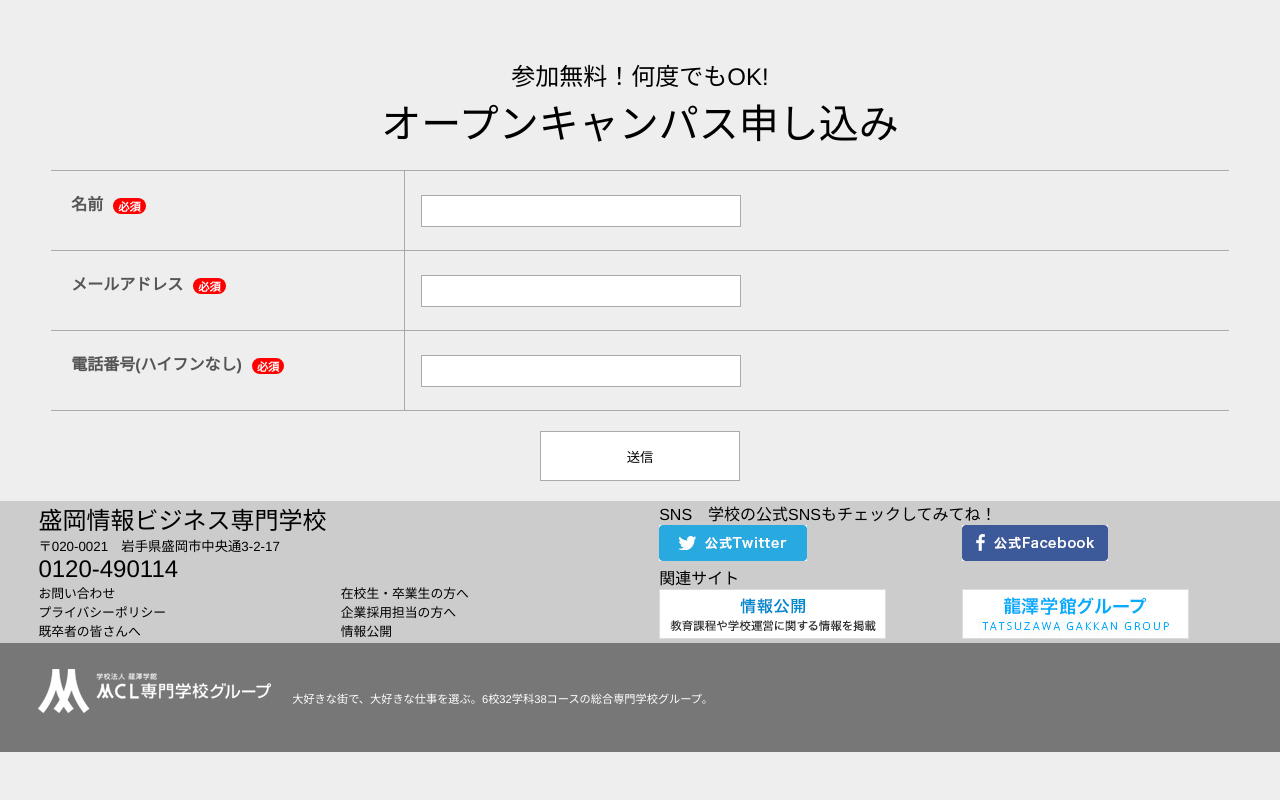
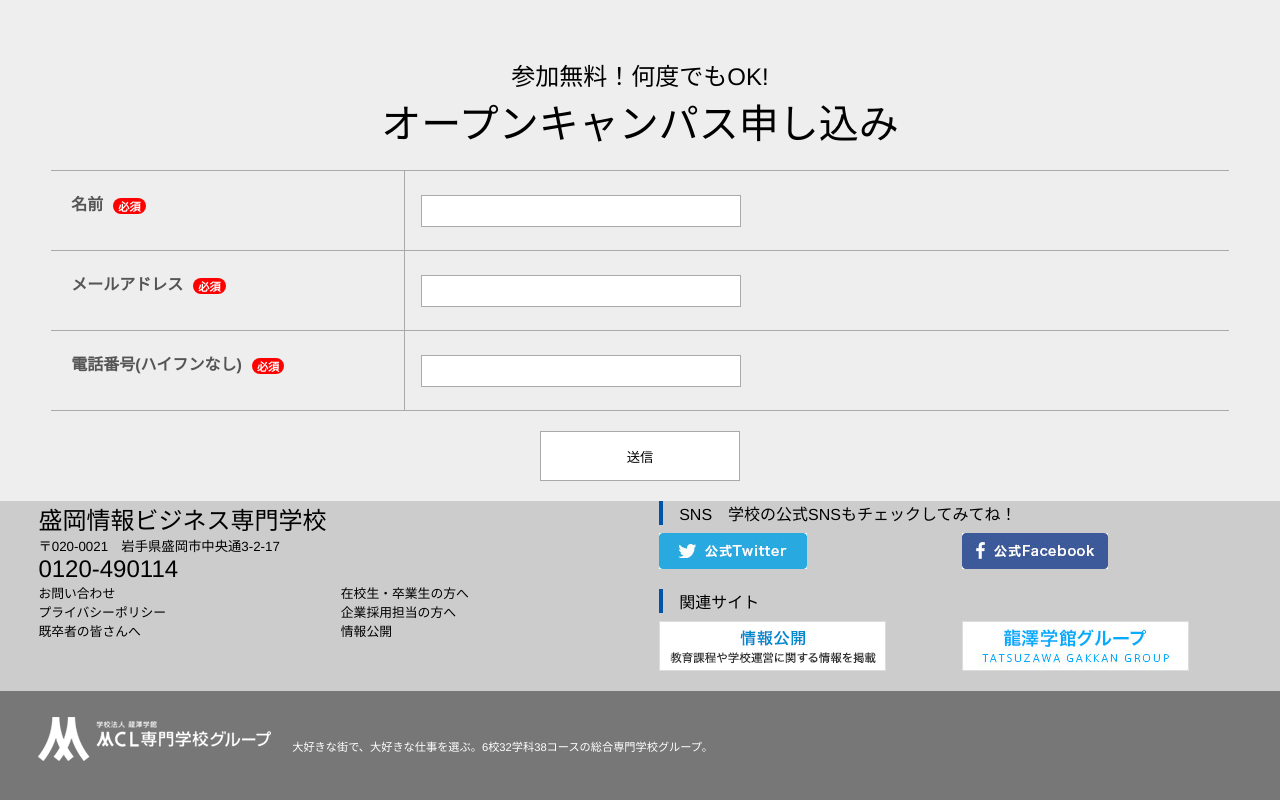
Before and after one commit to OdagiriReina/Odagiri_LP, a plain HTML site: page index.html in a window 1280 px wide. Shown: the part 4296-5096 px from the top of the page. Before the commit the page ends 5048 px from the top, so only its background shows below. Drawn offline with Linux system fonts and the light colour scheme.

Commit message:
Update style.css

```diff
--- a/style.css
+++ b/style.css
@@ -460,6 +460,14 @@ footer {
     display: inline-block;
     width: 50%;
 }
+.footlink div {
+    margin-bottom: 1rem;
+}
+.footlink p {
+    padding-left: 1rem;
+    margin-bottom: 0.5rem;
+    border-left: solid 4px #0054a7;
+}
 .footInfo p {
     font-size: 1.5rem;
     font-weight: 500;
@@ -600,9 +608,6 @@ mediaquery
         padding: 1rem 0;
         margin: 0 auto;
     }
-    .diptype .indiv {
-        height: 15rem;
-    }
     .foot1, .foot1 .footInfo{
         display: block;
         width: 100%;
```
